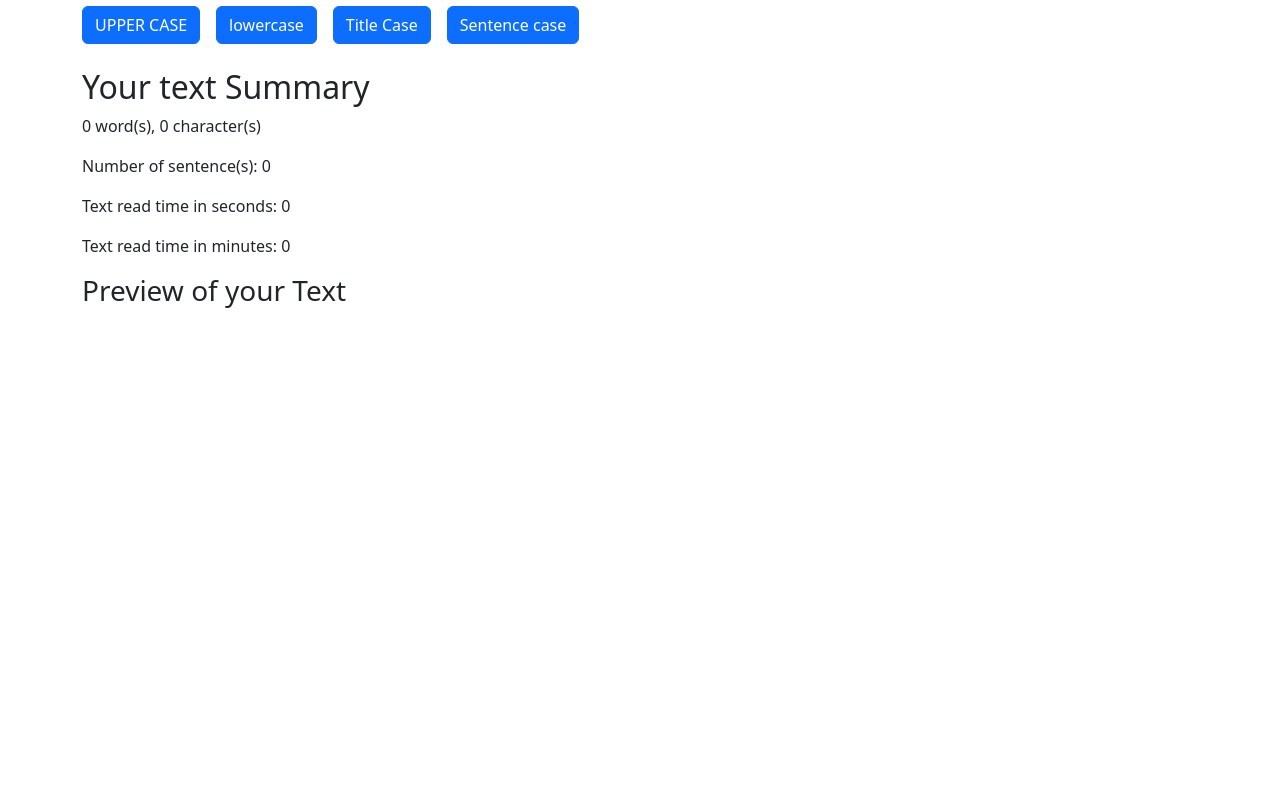
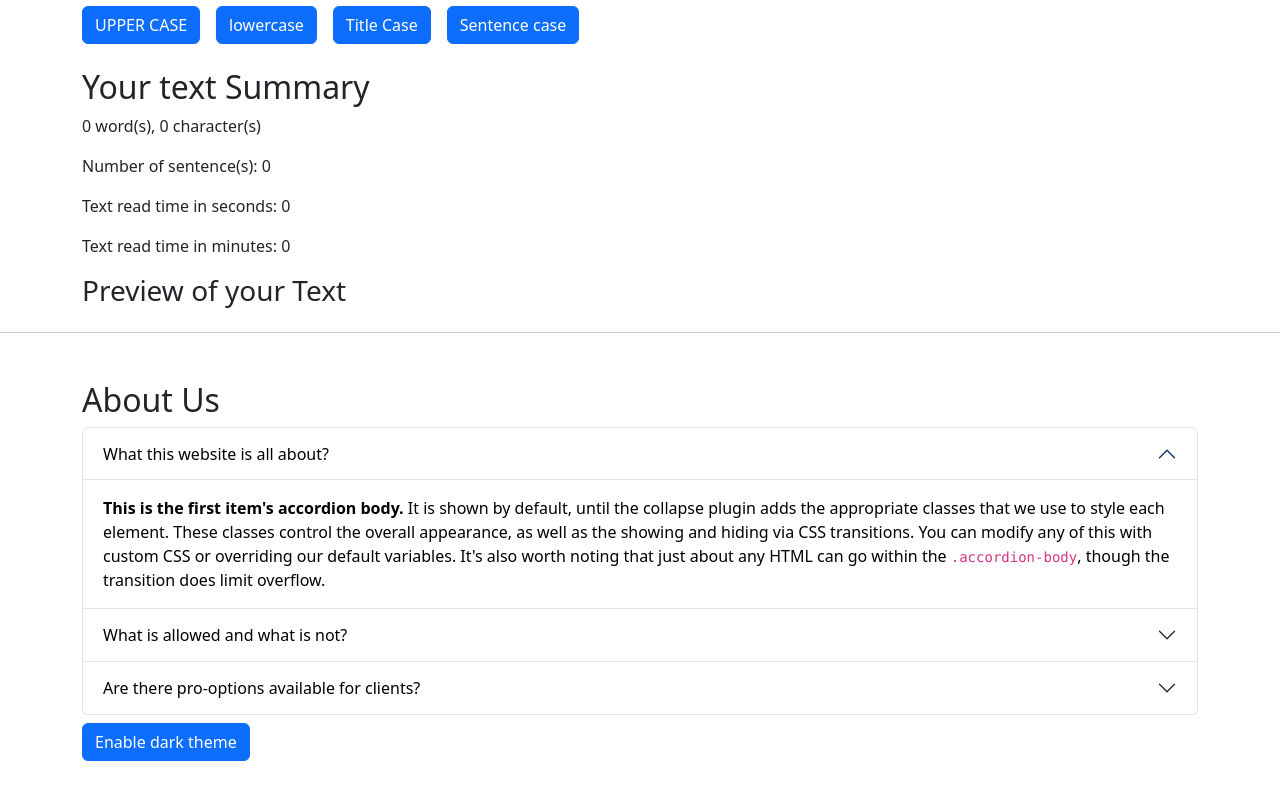
Before and after one commit to AbdurCodes/react-textUtilities, a React (Create React App) app: page / in a window 1280 px wide. Shown: the part 318-1118 px from the top of the page. Before the commit the page ends 800 px from the top, so only its background shows below. Built offline with nearby package versions, Linux system fonts and the light colour scheme.

Commit message:
about us section with dark theme added

```diff
--- a/src/App.js
+++ b/src/App.js
@@ -1,6 +1,7 @@
 import './App.css';
 import TextForm from './componenets/TextForm';
 import Navbar from './componenets/Navbar';
+import About from './componenets/About';
 
 function App() {
   return (
@@ -8,6 +9,8 @@ function App() {
     <Navbar title={"TextUtilities"} about={"About Us"}/>
     {/* <Navbar myDict={{title: 'TextUtilities', about: 'About Us'}} /> */}
     <TextForm title="Enter your text below to analyze..."/>
+    <hr />
+    <About/>
 
     </>
   );
--- /dev/null
+++ b/src/componenets/About.js
@@ -0,0 +1,139 @@
+import React, { useState } from "react";
+
+export default function About() {
+
+  const [changeTheme, setTheme] = useState({
+    color: "black",
+    backgroundColor: "white"
+  });
+
+  const [btnText, setBtnText] = useState("Enable dark theme");
+
+  const toggleTheme = () => {
+    if (changeTheme.color === "black" && changeTheme.backgroundColor === "white") {
+      setTheme({
+        color: "white",
+        backgroundColor: "black",
+        border: '1px solid white'
+      });
+      setBtnText("Enable light theme");
+    }
+    else{
+      setTheme({
+        color: "black",
+        backgroundColor: "white",
+        border: '1px solid black'
+      });
+      setBtnText("Enable dark theme");
+    }
+  }
+
+
+
+  return (
+    <>
+
+    <div className="container mt-5">
+    <h2 id="aboutUs">About Us</h2>
+      <div className="accordion" id="accordionExample" >
+        <div className="accordion-item" style={changeTheme}>
+          <h2 className="accordion-header">
+            <button
+              style={changeTheme}
+              className="accordion-button"
+              type="button"
+              data-bs-toggle="collapse"
+              data-bs-target="#collapseOne"
+              aria-expanded="true"
+              aria-controls="collapseOne"
+            >
+              What this website is all about?
+            </button>
+          </h2>
+          <div
+            id="collapseOne"
+            className="accordion-collapse collapse show"
+            data-bs-parent="#accordionExample"
+          >
+            <div className="accordion-body">
+              <strong>This is the first item's accordion body.</strong> It is
+              shown by default, until the collapse plugin adds the appropriate
+              classes that we use to style each element. These classes control
+              the overall appearance, as well as the showing and hiding via CSS
+              transitions. You can modify any of this with custom CSS or
+              overriding our default variables. It's also worth noting that just
+              about any HTML can go within the <code>.accordion-body</code>,
+              though the transition does limit overflow.
+            </div>
+          </div>
+        </div>
+        <div className="accordion-item" style={changeTheme}>
+          <h2 className="accordion-header">
+            <button
+            style={changeTheme}
+              className="accordion-button collapsed"
+              type="button"
+              data-bs-toggle="collapse"
+              data-bs-target="#collapseTwo"
+              aria-expanded="false"
+              aria-controls="collapseTwo"
+            >
+              What is allowed and what is not?
+            </button>
+          </h2>
+          <div
+            id="collapseTwo"
+            className="accordion-collapse collapse"
+            data-bs-parent="#accordionExample"
+          >
+            <div className="accordion-body">
+              <strong>This is the second item's accordion body.</strong> It is
+              hidden by default, until the collapse plugin adds the appropriate
+              classes that we use to style each element. These classes control
+              the overall appearance, as well as the showing and hiding via CSS
+              transitions. You can modify any of this with custom CSS or
+              overriding our default variables. It's also worth noting that just
+              about any HTML can go within the <code>.accordion-body</code>,
+              though the transition does limit overflow.
+            </div>
+          </div>
+        </div>
+        <div className="accordion-item" style={changeTheme}>
+          <h2 className="accordion-header">
+            <button
+            style={changeTheme}
+              className="accordion-button collapsed"
+              type="button"
+              data-bs-toggle="collapse"
+              data-bs-target="#collapseThree"
+              aria-expanded="false"
+              aria-controls="collapseThree"
+            >
+              Are there pro-options available for clients?
+            </button>
+          </h2>
+          <div
+            id="collapseThree"
+            className="accordion-collapse collapse"
+            data-bs-parent="#accordionExample"
+          >
+            <div className="accordion-body">
+              <strong>This is the third item's accordion body.</strong> It is
+              hidden by default, until the collapse plugin adds the appropriate
+              classes that we use to style each element. These classes control
+              the overall appearance, as well as the showing and hiding via CSS
+              transitions. You can modify any of this with custom CSS or
+              overriding our default variables. It's also worth noting that just
+              about any HTML can go within the <code>.accordion-body</code>,
+              though the transition does limit overflow.
+            </div>
+          </div>
+        </div>
+      </div>
+    </div>
+    <div className="container">
+      <button type="button" onClick={toggleTheme} class="btn btn-primary my-2 mb-5" >{btnText}</button>
+    </div>
+    </>
+  );
+}
--- a/src/componenets/Navbar.js
+++ b/src/componenets/Navbar.js
@@ -17,7 +17,7 @@ function Navbar(props) {
           <a className="nav-link active" aria-current="page" href="/">Home</a>
         </li>
         <li className="nav-item">
-          <a className="nav-link active" aria-current="page" href="/">{props.about}</a>
+          <a className="nav-link active" aria-current="page" href="#aboutUs">{props.about}</a>
           {/* <a className="nav-link active" aria-current="page" href="/">{props.myDict.about}</a> */}
         </li>
         <li className="nav-item">
--- a/src/componenets/TextForm.js
+++ b/src/componenets/TextForm.js
@@ -3,11 +3,11 @@ import React, {useState} from "react";
 function TextForm(props) {
   // array destructuring
   // The useState hook returns an array with two elements: the current state value and a function to update that value
-  const [text, setText] = useState("");
+  const [text, setText] = useState(""); // initial text is ""
   // const [text, setText] = useState("Enter your text here");
   // text is state variable having default value of "Enter your text" which can be updated with setText
-  const [history, setHistory] = useState([]);
-  const [currentIndex, setCurrentIndex] = useState(-1);
+  const [history, setHistory] = useState([]); // initial history is []
+  const [currentIndex, setCurrentIndex] = useState(-1); // initial currentIndex is -1
 
 
 
```
